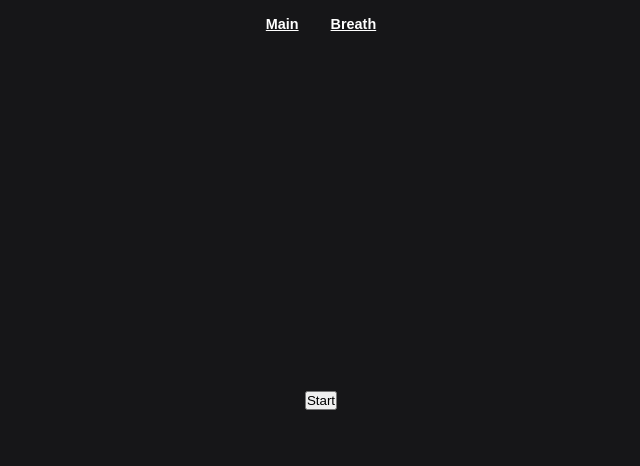
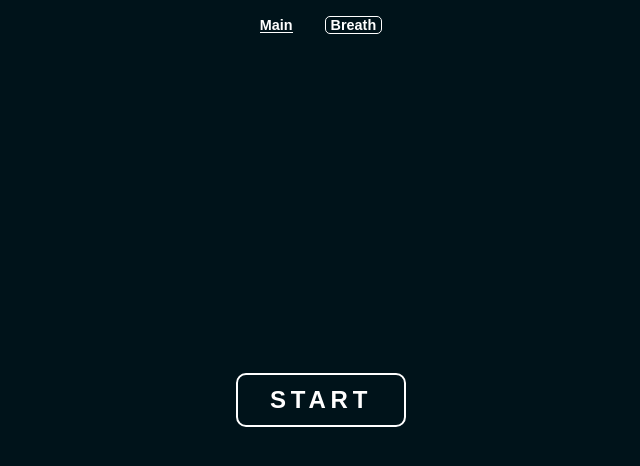
Before and after one commit to EvilDeedsIM/2i0.me, a Vue app: page /breath in a window 1280 px wide. Shown: the top 466 px of the page, without its empty margins (319-959 px from the left). Built offline with nearby package versions, Linux system fonts and the light colour scheme.

Commit message:
added transitions on breath

```diff
--- a/src/App.vue
+++ b/src/App.vue
@@ -32,7 +32,7 @@ body {
   height: 100vh;
   font-size: 10px;
   color: #fff;
-  background-color: #161618;
+  background-color: #00131a;
 }
 
 h1 {
@@ -43,4 +43,13 @@ h1 {
 h2 {
   font-size: 1.5rem;
 }
+
+#app {
+  display: flex;
+  flex-direction: column;
+  align-items: center;
+  justify-content: center;
+}
+
+
 </style>
--- a/src/components/Breath.vue
+++ b/src/components/Breath.vue
@@ -4,11 +4,8 @@
   <button
     class="btn"
     v-if="!flag"
-    @click="
-      toggleFlag();
-      changeText();
-      startCountdown();
-    "
+    @click="startBreathing"
+    :class="hidden ? 'hidden' : ''"
   >
     Start
   </button>
@@ -18,15 +15,24 @@
 export default {
   data() {
     return {
-      defaultTime: 2,
-      defaultApproach: 2,
+      defaultTime: 7,
+      defaultApproach: 7,
       time: 0,
       approach: 0,
       text: '',
       flag: false,
+      hidden: false,
     };
   },
   methods: {
+    startBreathing() {
+      this.hidden = true;
+      setTimeout(() => {
+        this.toggleFlag();
+        this.changeText();
+        this.startCountdown();
+      }, 1000);
+    },
     toggleFlag() {
       this.flag = !this.flag;
     },
@@ -65,22 +71,37 @@ export default {
 };
 </script>
 
-<style>
-#app {
-  display: flex;
-  flex-direction: column;
-  width: 400px;
-  align-items: center;
-  justify-content: center;
-}
-
+<style scoped>
 .text {
-  font-size: 2.5rem;
+  font-size: 2rem;
   margin-bottom: 1rem;
   text-transform: uppercase;
 }
 
 .countdown {
   font-size: 6rem;
+  font-weight: 700;
+}
+
+.btn {
+  padding: 0.7rem 2rem;
+  font-size: 1.5rem;
+  font-weight: 700;
+  text-transform: uppercase;
+  letter-spacing: 0.3rem;
+  cursor: pointer;
+  background: none;
+  color: #fff;
+  border: 2px solid #fff;
+  border-radius: 10px;
+}
+
+.btn:active {
+  font-size: 1.3rem;
+}
+
+.btn.hidden {
+  opacity: 0;
+  transition: 0.5s ease-in-out;
 }
 </style>
--- a/src/components/Navigation.vue
+++ b/src/components/Navigation.vue
@@ -17,16 +17,47 @@ export default {};
   width: 100%;
   display: flex;
   justify-content: center;
+  align-items: center;
   gap: 2rem;
   padding: 1rem 0;
   margin-bottom: 1rem;
 }
 
 .nav a {
+  position: relative;
   color: #fff;
   text-transform: none;
-  text-decoration: underline;
+  text-decoration: none;
   font-size: 0.9rem;
   font-weight: 700;
+  transition: 0.2s ease-in-out;
+}
+
+.nav a::before {
+  content: '';
+  position: absolute;
+  bottom: 0;
+  left: 0;
+  width: 100%;
+  height: 1px;
+  background-color: #fff;
+}
+
+.nav a.active {
+  border: 1px solid #fff;
+  border-radius: 5px;
+  padding: 0 5px;
+  text-decoration: none;
+  transition: 0.2s ease-in-out;
+}
+
+.nav a.active::before {
+  width: 0;
+}
+
+.nav a:hover::before {
+  left: 50%;
+  width: 0;
+  transition: 0.2s ease-in-out;
 }
 </style>
--- a/src/router.js
+++ b/src/router.js
@@ -8,6 +8,8 @@ const router = createRouter({
     { path: '/', component: AppTo35 },
     { path: '/breath', component: Breath },
   ],
+  linkActiveClass: 'active',
+  linkExactActiveClass: 'active',
 });
 
 export default router;
```
